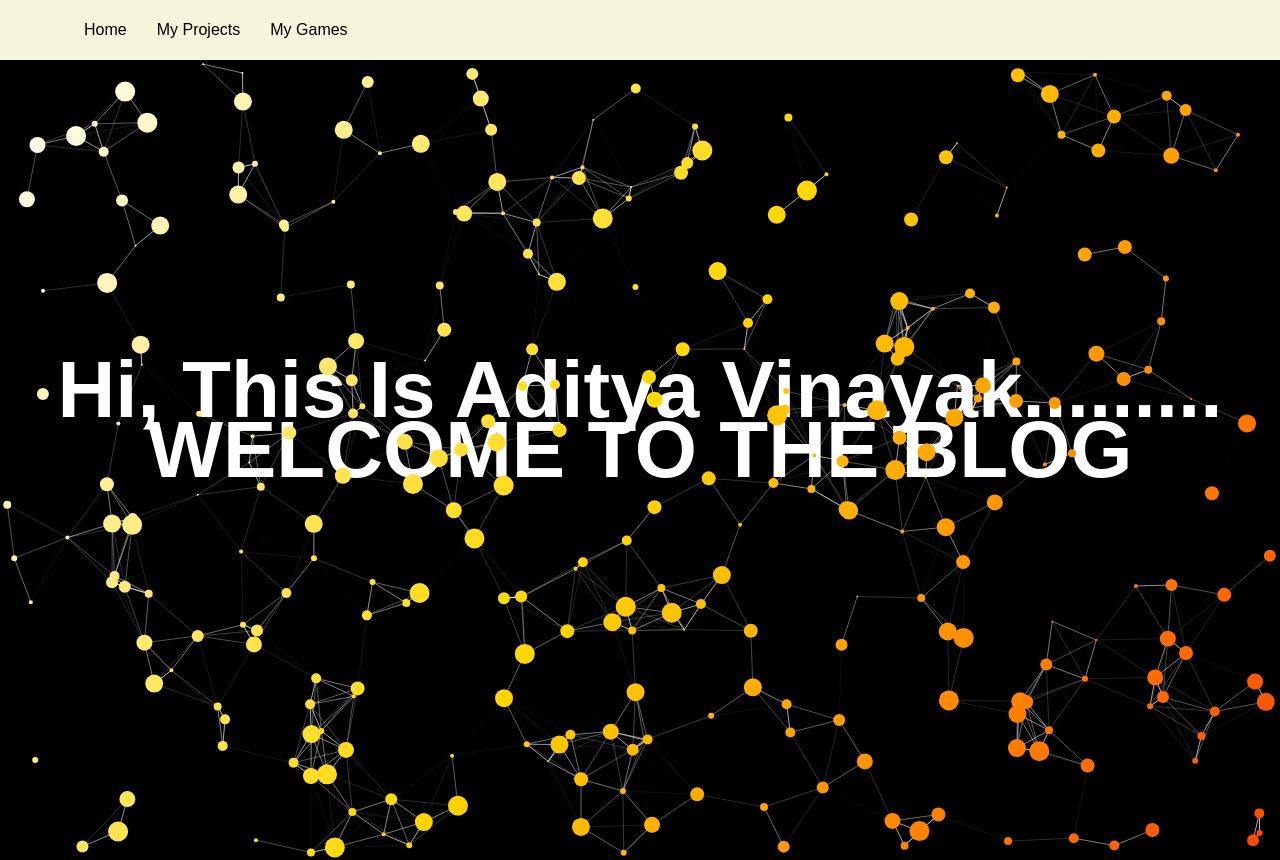
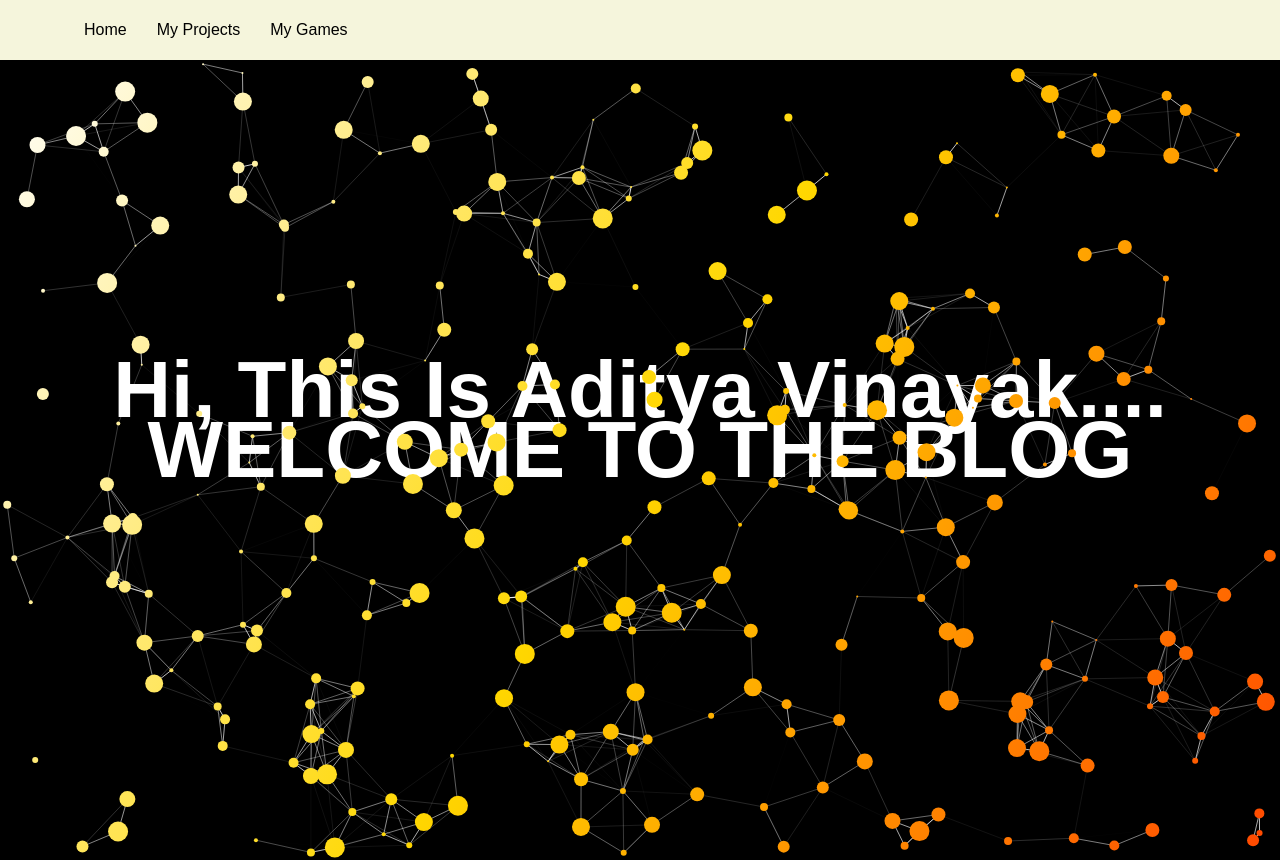
Before and after one commit to itsaditya98/myblog, a website: page index.html in a window 1280 px wide. Drawn offline with Linux system fonts and the light colour scheme.

Commit message:
Update index.html

```diff
--- a/index.html
+++ b/index.html
@@ -25,7 +25,8 @@
     <header class="header">
         <div class="content">
             <h1 class="heading">
-                <span>Hi, This is Aditya Vinayak.........</span>
+               <span>Hi, This is Aditya Vinayak....</span>
+               <span></span>
                <span>WELCOME TO THE BLOG</span>
             </h1>
             <canvas1 style="z-index:1"></canvas>
```
